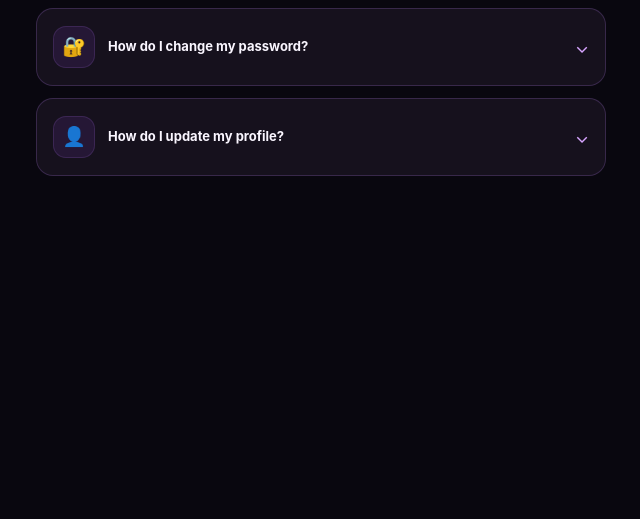
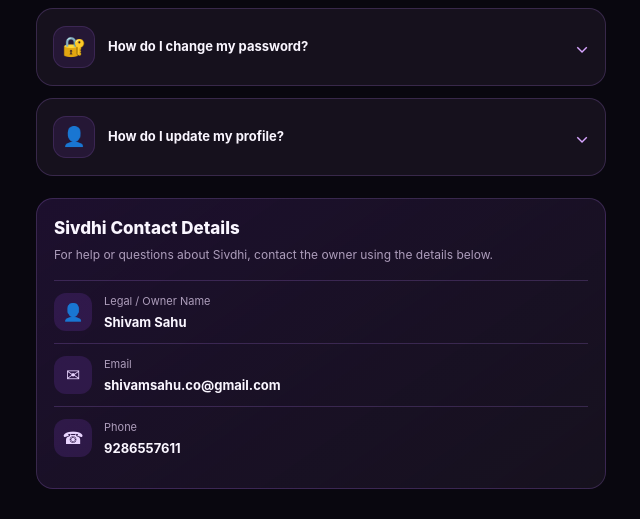
Before and after one commit to shivamsahu6/Sivdhi, a Flask app: template templates/customer/help.html in a window 1280 px wide. Shown: the part 577-1096 px from the top of the page, without its empty margins (319-959 px from the left). Before the commit the page ends 753 px from the top, so only its background shows below. Run offline with Flask 3, Linux system fonts and the light colour scheme; the template is opened without the code that fills it, so the values that code supplies are empty; parts of the project's set-up code (start-up, migrations or seed data) failed here and were passed over; some libraries are stand-ins or nearby versions.

Commit message:
Move owner contact details to existing help page

```diff
--- a/templates/customer/help.html
+++ b/templates/customer/help.html
@@ -208,6 +208,55 @@
                 padding-left: 64px;
             }
         }
+
+        .owner-contact {
+            margin-top: 22px;
+            padding: 19px 17px;
+            border: 1px solid var(--border);
+            border-radius: 17px;
+            background: linear-gradient(145deg, rgba(164, 77, 255, .13), rgba(23, 18, 31, .96));
+        }
+        .owner-contact h2 {
+            margin: 0 0 7px;
+            font-size: 17px;
+            font-weight: 800;
+        }
+        .owner-contact > p {
+            margin: 0 0 15px;
+            color: var(--muted);
+            font-size: 12px;
+            line-height: 1.7;
+        }
+        .owner-contact-row {
+            display: flex;
+            align-items: center;
+            gap: 12px;
+            padding: 12px 0;
+            border-top: 1px solid var(--border);
+        }
+        .owner-contact-icon {
+            display: grid;
+            place-items: center;
+            width: 38px;
+            height: 38px;
+            flex-shrink: 0;
+            border-radius: 12px;
+            color: #e9d5ff;
+            background: rgba(164, 77, 255, .15);
+            font-size: 17px;
+        }
+        .owner-contact-label {
+            display: block;
+            margin-bottom: 3px;
+            color: var(--muted);
+            font-size: 11px;
+        }
+        .owner-contact-value {
+            color: var(--text);
+            font-size: 13px;
+            font-weight: 750;
+            overflow-wrap: anywhere;
+        }
     </style>
 </head>
 
@@ -316,6 +365,22 @@
             </details>
 
         </section>
+        <section class="owner-contact" aria-labelledby="ownerContactTitle">
+            <h2 id="ownerContactTitle">Sivdhi Contact Details</h2>
+            <p>For help or questions about Sivdhi, contact the owner using the details below.</p>
+            <div class="owner-contact-row">
+                <span class="owner-contact-icon" aria-hidden="true">👤</span>
+                <div><span class="owner-contact-label">Legal / Owner Name</span><strong class="owner-contact-value">Shivam Sahu</strong></div>
+            </div>
+            <div class="owner-contact-row">
+                <span class="owner-contact-icon" aria-hidden="true">✉</span>
+                <div><span class="owner-contact-label">Email</span><a class="owner-contact-value" href="mailto:shivamsahu.co@gmail.com">shivamsahu.co@gmail.com</a></div>
+            </div>
+            <div class="owner-contact-row">
+                <span class="owner-contact-icon" aria-hidden="true">☎</span>
+                <div><span class="owner-contact-label">Phone</span><a class="owner-contact-value" href="tel:9286557611">9286557611</a></div>
+            </div>
+        </section>
     </main>
 </body>
 </html>
```
